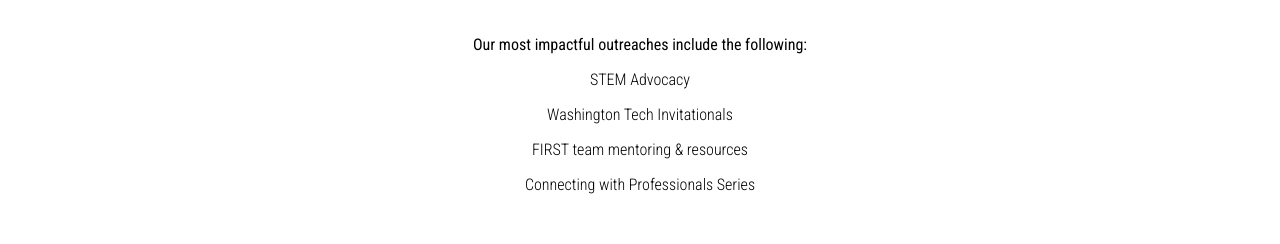
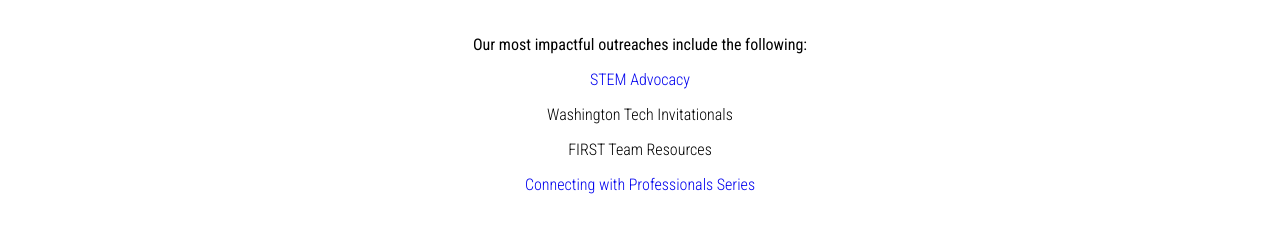
Before and after one commit to HiiDeff/HighDefinition.github.io, a Next.js app: page /accomplishments in a window 1280 px wide. Shown: the part 821-1065 px from the top of the page. Built offline with nearby package versions, Linux system fonts and the light colour scheme.

Commit message:
updated accomplishments with hyperlinks

```diff
--- a/pages/accomplishments.js
+++ b/pages/accomplishments.js
@@ -4,6 +4,7 @@ import Header from '../components/header';
 import Footer from '../components/footer';
 import Title from '../components/title';
 import Banner from '../components/banner';
+import Link from 'next/link';
 
 export default function Accomplishments() {
   return (
@@ -21,10 +22,10 @@ export default function Accomplishments() {
           <br />
 
           <p>Our most impactful outreaches include the following:</p>
-          <p className="light">STEM Advocacy</p>
+          <p className="light"><a href="https://advocacy.everstem.org/" target="_blank" style={{textDecoration: 'none'}}>STEM Advocacy</a></p>
           <p className="light">Washington Tech Invitationals</p>
-          <p className="light">FIRST team mentoring & resources</p>
-          <p className="light">Connecting with Professionals Series</p>
+          <p className="light"><Link href="/resources"><p style={{textDecoration: 'none', cursor: 'pointer'}}>FIRST Team Resources</p></Link></p>
+          <p className="light"><a href="https://www.youtube.com/c/EverstemEducation" target="_blank"  style={{textDecoration: 'none'}}>Connecting with Professionals Series</a></p>
         </div>
 
         <div className="section">
```
